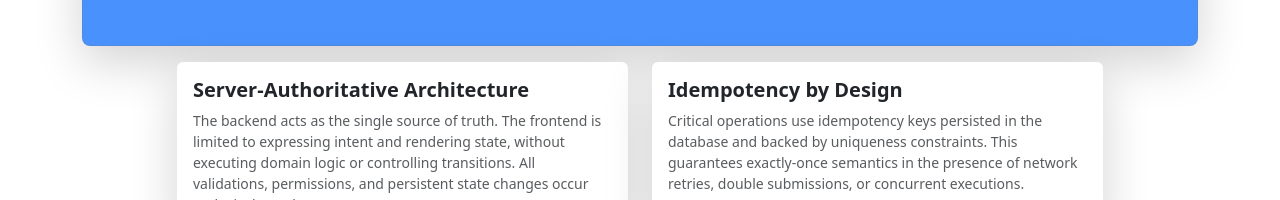
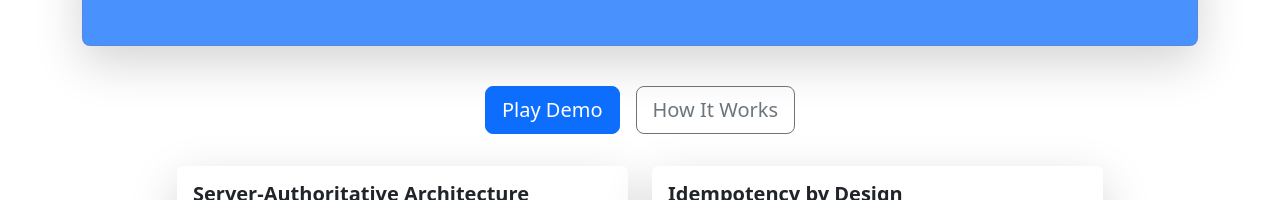
Before and after one commit to sebast825/Idempotent-Serverless-Architecture, a Next.js app: page / in a window 1280 px wide. Shown: the part 475-675 px from the top of the page. Built offline with nearby package versions, Linux system fonts and the light colour scheme; no server answers.

Commit message:
added hero Actions

```diff
--- /dev/null
+++ b/app/home/components/heroActions.tsx
@@ -0,0 +1,35 @@
+"use client"
+import { useCreatePuzzleAndGame } from "@/hooks/game/useCreatePuzzleAndGame";
+import { useModalStore } from "@/store/useModalStore";
+import { Container, Stack, Button } from "react-bootstrap"
+
+export const HeroActions = () =>{
+     const { createPuzzleAndGame, isPending } = useCreatePuzzleAndGame();
+  const openModal = useModalStore((state) => state.openModal);
+   return (
+  <Container className="text-center mt-4">
+          <Stack
+            direction="horizontal"
+            gap={3}
+            className="justify-content-center flex-wrap p-3"
+          >
+            <Button
+              variant="primary"
+              size="lg"
+              onClick={async () => await createPuzzleAndGame()}
+              disabled={isPending}
+            >
+              Play Demo
+            </Button>
+
+            <Button
+              variant="outline-secondary"
+              size="lg"
+              onClick={() => openModal("GAME_RULES")}
+            >
+              How It Works
+            </Button>
+          </Stack>
+        </Container>
+   )
+}
--- a/app/page.tsx
+++ b/app/page.tsx
@@ -1,14 +1,14 @@
-import { Badge, Button, Container, Stack } from "react-bootstrap";
 import { EngineeringDecisionsSection } from "./home/components/engineeringDecisionsSection";
 import { Footer } from "@/components/footer";
 import { OpeningHome } from "./home/components/hero";
+import { HeroActions } from "./home/components/heroActions";
 
 export default function Home() {
   return (
     <div className="margin-top d-flex flex-column min-vh-100">
       <main className="flex-grow-1 mb-5">
         <OpeningHome />
-
+        <HeroActions />
         <EngineeringDecisionsSection />
       </main>
 
```
